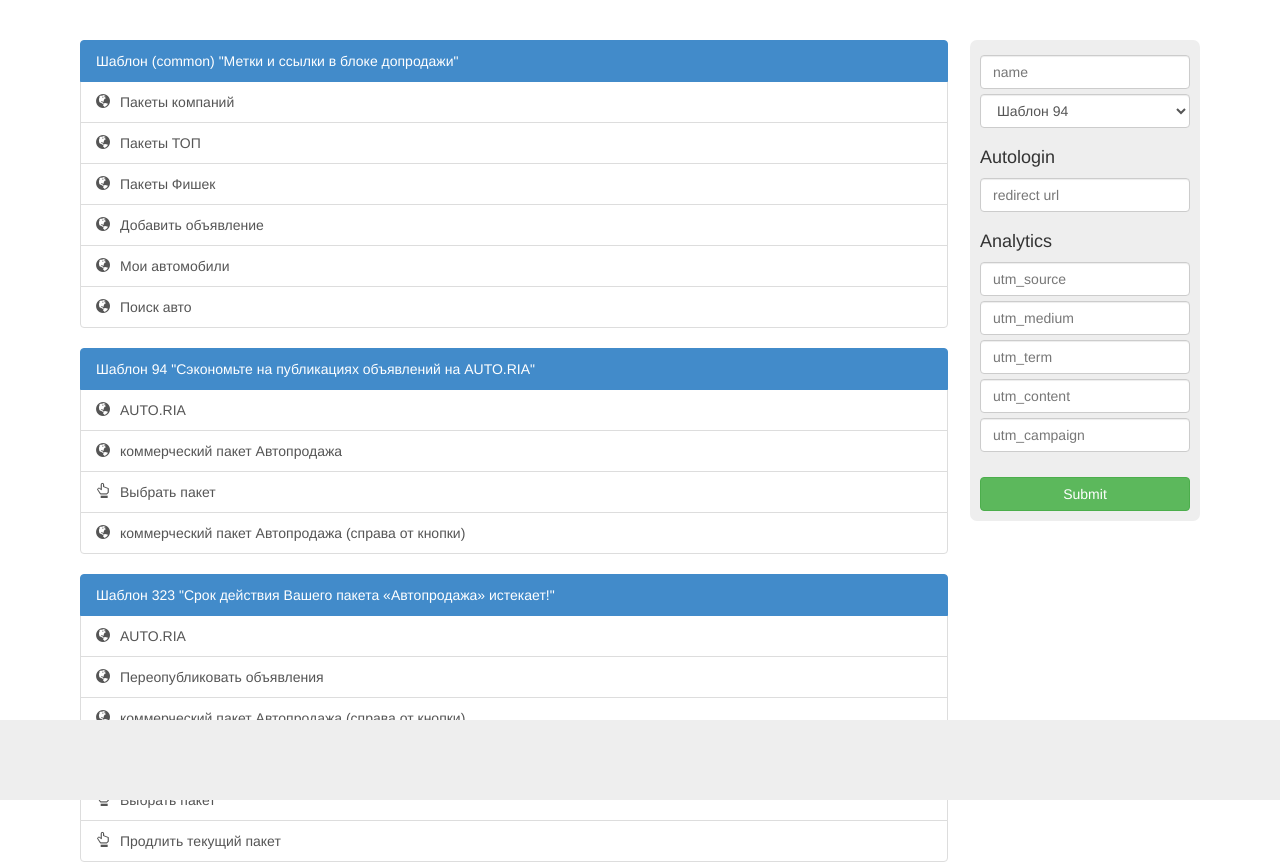
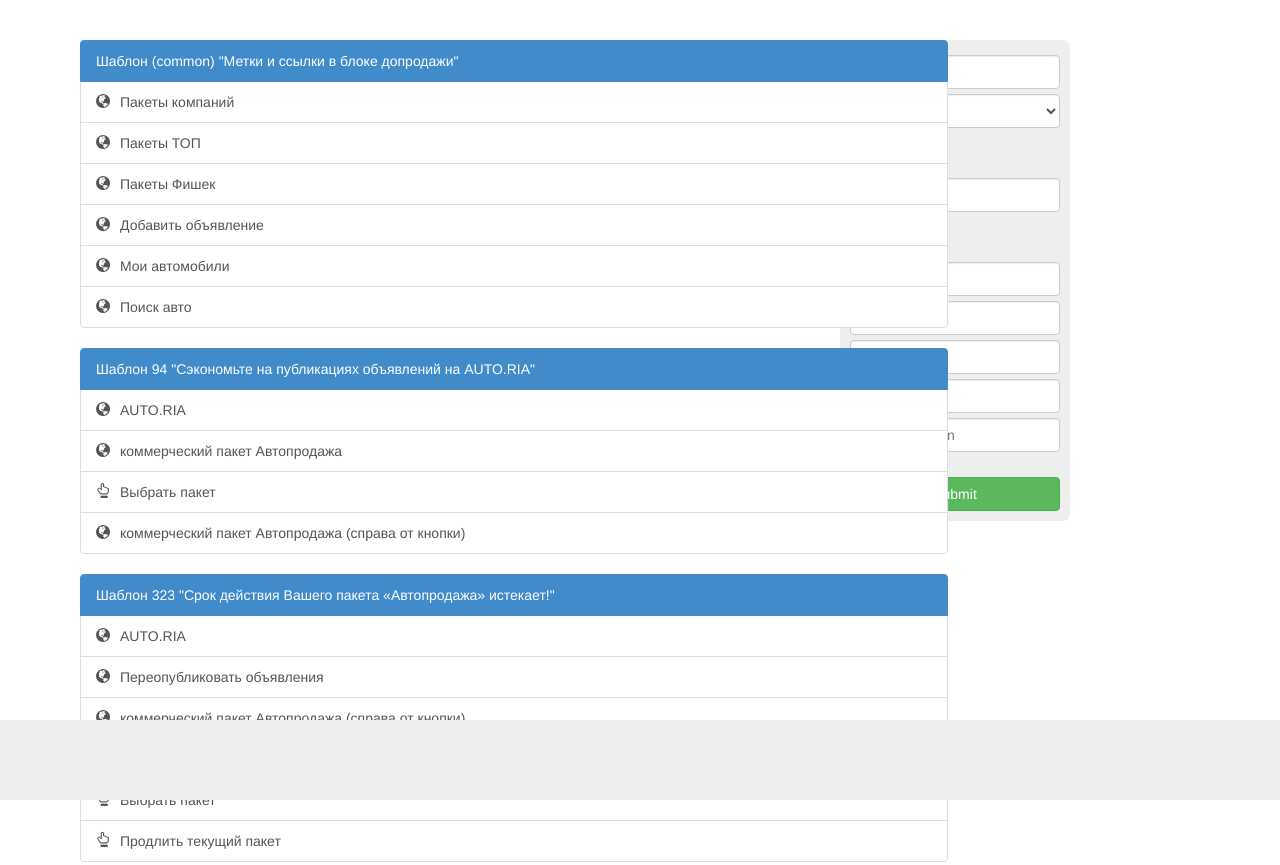
Before and after one commit to mendeleev/analytics, a plain HTML site: page index.html in a window 1280 px wide. Shown: the top 865 px of the page. Drawn offline with Linux system fonts and the light colour scheme.

Commit message:
Right column

```diff
--- a/style.css
+++ b/style.css
@@ -17,9 +17,11 @@ div.wrapper {
 aside {
 	background: #eee;
 	width:230px;
-	float:right;
 	padding:10px;
 	border-radius:0.5em;
+	position: fixed;
+	top:40px;
+	right:15em;
 }
 
 div.content {
```
